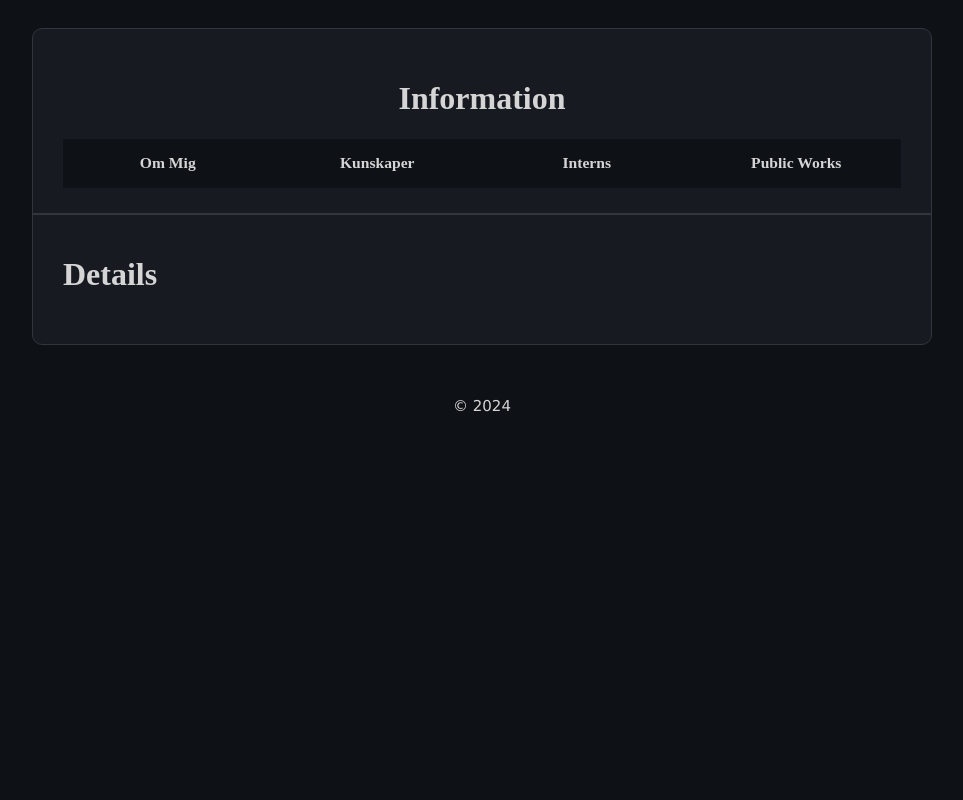
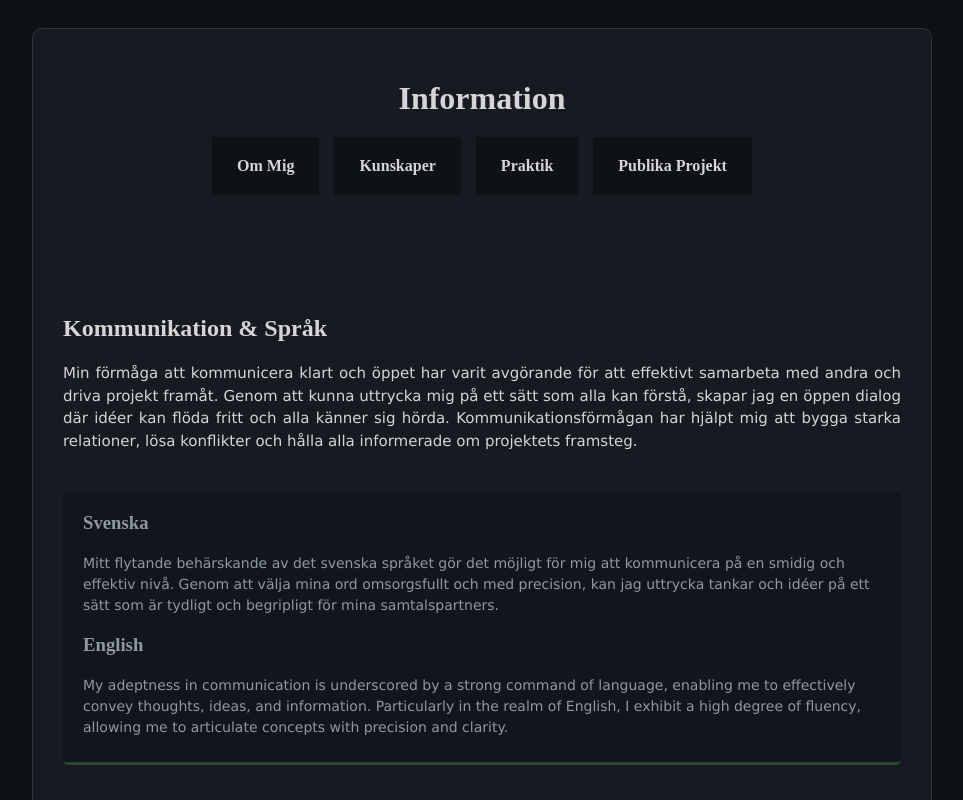
Before and after one commit to KirillPuljavin/KirillPuljavin.github.io, a React (Create React App) app: page / in a window 1280 px wide. Both pictures are taken after a click on the button "Kunskaper". Shown: the top 800 px of the page, without its empty margins (158-1121 px from the left). Built offline with nearby package versions, Linux system fonts and the light colour scheme; the HTML template or start-up script is replaced by a standard one.

Commit message:
small fixes

```diff
--- a/src/Stylesheet.scss
+++ b/src/Stylesheet.scss
@@ -107,23 +107,31 @@ p {
   border-style: solid;
   border-width: 1px;
   border-color: var(--gray);
+  align-items: center;
+  display: flex;
+  flex-direction: column;
 
   .menu {
-    height: auto;
-    min-height: 50px;
+    display: flex;
+    justify-content: center;
+    gap: 15px;
+    margin-bottom: 20px;
   }
   .menu button {
     background-color: var(--dark);
+    color: var(--font);
     border: none;
-    float: left;
-    width: 25%;
-    margin: 0 0 25px 0;
-    padding: 0px;
-    transition: background-color, transform 0.2s ease-in;
+    cursor: pointer;
+    transition: background-color 0.2s ease, transform 0.2s ease;
   }
   .menu button:hover {
     background-color: var(--dark2);
     transform: scale(1.05);
+  }
+  .menu h3 {
+    margin: 0;
+    padding: 10px 20px;
+    font-size: 1rem;
   }
 
   // Main
@@ -291,7 +299,7 @@ p {
   // Details
   #details {
     .skillGroup {
-      width: calc(100% - 40px);
+      width: calc(100%);
       background-color: var(--dark2);
       border-radius: 5px;
       padding: 1px 20px 10px 20px;
--- a/src/components/Header.jsx
+++ b/src/components/Header.jsx
@@ -5,24 +5,37 @@ const Header = () => {
 
   return (
     <>
-      <h1 style={{ textAlign: "center" }}> Information </h1>
+      <h1
+        style={{ textAlign: "center", fontSize: "2rem", marginBottom: "20px" }}
+      >
+        Information
+      </h1>
 
-      <div className="menu">
+      <div
+        className="menu"
+        style={{ display: "flex", justifyContent: "center", gap: "15px" }}
+      >
         <button onClick={() => navigate("/")}>
-          <h3>Om Mig</h3>
+          <h3 style={{ margin: "0", padding: "10px 20px" }}>Om Mig</h3>
         </button>
         <button onClick={() => navigate("/details")}>
-          <h3>Kunskaper</h3>
+          <h3 style={{ margin: "0", padding: "10px 20px" }}>Kunskaper</h3>
         </button>
         <button onClick={() => navigate("/interns")}>
-          <h3> Interns </h3>
+          <h3 style={{ margin: "0", padding: "10px 20px" }}>Praktik</h3>
         </button>
         <button onClick={() => navigate("/publicWorks")}>
-          <h3> Public Works </h3>
+          <h3 style={{ margin: "0", padding: "10px 20px" }}>Publika Projekt</h3>
         </button>
       </div>
 
-      <hr style={{ margin: "0 -30px" }} />
+      <hr
+        style={{
+          margin: "20px 0",
+          borderColor: "var(--gray)",
+          borderWidth: "1px",
+        }}
+      />
     </>
   );
 };
--- a/src/routes/Details.jsx
+++ b/src/routes/Details.jsx
@@ -1,7 +1,173 @@
 const Details = () => {
   return (
     <div id="details">
-      <h1>Details</h1>
+      <ul id="expList">
+        <li>
+          <a href="#expKomm"> - Kommunikation </a>
+        </li>
+        <li>
+          <a href="#expOOP"> - Programmering </a>
+        </li>
+        <li>
+          <a href="#expWebb"> - Webb Utveckling </a>
+        </li>
+        <li>
+          <a href="#expLead"> - Ledarskap </a>
+        </li>
+      </ul>
+
+      <br />
+      <h2 id="expKomm">Kommunikation &amp; Språk</h2>
+      <p style={{ padding: "0 0 20px 0", textAlign: "justify" }}>
+        Min förmåga att kommunicera klart och öppet har varit avgörande för att
+        effektivt samarbeta med andra och driva projekt framåt. Genom att kunna
+        uttrycka mig på ett sätt som alla kan förstå, skapar jag en öppen dialog
+        där idéer kan flöda fritt och alla känner sig hörda.
+        Kommunikationsförmågan har hjälpt mig att bygga starka relationer, lösa
+        konflikter och hålla alla informerade om projektets framsteg.
+      </p>
+
+      <div className="skillGroup">
+        <h3>Svenska</h3>
+        <p>
+          Mitt flytande behärskande av det svenska språket gör det möjligt för
+          mig att kommunicera på en smidig och effektiv nivå. Genom att välja
+          mina ord omsorgsfullt och med precision, kan jag uttrycka tankar och
+          idéer på ett sätt som är tydligt och begripligt för mina
+          samtalspartners.
+        </p>
+        <h3>English</h3>
+        <p>
+          My adeptness in communication is underscored by a strong command of
+          language, enabling me to effectively convey thoughts, ideas, and
+          information. Particularly in the realm of English, I exhibit a high
+          degree of fluency, allowing me to articulate concepts with precision
+          and clarity.
+        </p>
+      </div>
+
+      <div className="filler"></div>
+
+      <h2 id="expOOP">OOP (Object Oriented Programming)</h2>
+      <p style={{ padding: "0 0 20px 0", textAlign: "justify" }}>
+        Jag har omfattande kunskaper inom olika programmeringsspråk och en bred
+        förståelse för objektorienterad programmering, grundad i min erfarenhet
+        och utbildning. Jag har även förmågor inom databashantering och
+        serverhantering. Jag är kapabel att självständigt skapa kompletta
+        webbplatser från grunden, inklusive avancerad funktionalitet. Inte minst
+        är denna aktuella webbplatsen ett resultat av min enskilda insats.
+      </p>
+
+      <div className="skillGroup">
+        <h3>C#</h3>
+        <p>
+          Jag har en god erfarenhet av att arbeta med C# och en mängd olika
+          verktyg. Min kompetens sträcker sig till att skapa spel, applikationer
+          och annan mjukvaruutveckling på en hög nivå. Min tekniska kunnighet
+          inom back-end är stark, vilket gör mig kapabel att skapa robusta och
+          funktionella lösningar. Samtidigt trivs jag med att designa
+          användarvänliga gränssnitt (front-end) som inte bara är estetiskt
+          tilltalande utan även förhöjer användarupplevelsen.
+        </p>
+        <h3>Unity (C#)</h3>
+        <p>
+          Under de tidigare åren har jag lagt ner betydande tid och ansträngning
+          på att arbeta med Unity Engine och skapa en varierad samling
+          spelprojekt under min fritid. Detta har resulterat i en ökad
+          förståelse för mjukvaruutveckling och en förmåga att skapa spel och
+          applikationer med en stark teknisk grund och attraktivt
+          användargränssnitt.
+        </p>
+        <h3>Java</h3>
+        <p>
+          Huvudsakligen har jag valt att använda JavaFX som mitt främsta
+          instrument för att utforma och skapa en mångfald av applikationer och
+          digitala tjänster. Detta verktyg inom Java har kunnat skapa gränssnitt
+          som kombinerar estetik och funktionalitet.
+        </p>
+        <h3>C++</h3>
+        <p>För närvarande befinner jag mig i processen av att lära mig C++.</p>
+      </div>
+
+      <br />
+      <br />
+      <br />
+
+      <h2 id="expWebb">Webb-utveckling</h2>
+      <p style={{ padding: "0 0 20px 0", textAlign: "justify" }}>
+        Programmeringsspråk inriktade mot webbutveckling.
+      </p>
+
+      <div className="skillGroup">
+        <h3>HTML + CSS</h3>
+        <p>
+          Har extremt goda kunskaper inom grundliga HTML och har mycket
+          erfarenhet av att skapa sidor. CSS är grunden för att skapa attraktiva
+          hemsidor. Har goda kunskaper inom att skapa snygga, stiliga men också
+          praktiska hemsidor med CSS.
+        </p>
+        <h3>JavaScript</h3>
+        <p>
+          Genom att implementera JavaScript har jag framgångsrikt introducerat
+          dynamiska och responsiva element på olika webbplatser, vilket i sin
+          tur har förbättrat funktionaliteten och interaktiviteten för
+          användarna.
+        </p>
+        <h3>PHP</h3>
+        <p>
+          Jag har tidigare arbetat med PHP i olika projekt och besitter adekvat
+          kompetens för att skapa enkla anslutningar till databaser samt hämta
+          information från servrar.
+        </p>
+      </div>
+
+      <br />
+      <br />
+      <br />
+
+      <h2 id="expLead">Ledarskap</h2>
+      <p style={{ padding: "0 0 20px 0", textAlign: "justify" }}>
+        Med min starka entusiasm och passion, förmågan att kommunicera öppet och
+        tydligt, förmågan att leda kreativa brainstorming-sessioner och skapa en
+        samarbetsinriktad arbetsmiljö, tillsammans med min skicklighet att
+        organisera och planera, har jag varit i stånd att styra projekt och
+        företagsinitiativ med framgång.
+      </p>
+
+      <div className="skillGroup">
+        <h3>Organisationsförmåga</h3>
+        <p>
+          Min organisationsförmåga har varit en hörnsten i min roll som student
+          och entreprenör. Genom att effektivt planera och strukturera projekt
+          och uppgifter har jag kunnat maximera produktiviteten och hålla
+          projektet på rätt spår. Att kunna hantera resurser som tid och pengar
+          på ett smart sätt har varit avgörande för att uppnå våra mål och
+          leverera resultat i tid.
+        </p>
+        <h3>Enthusiasm</h3>
+        <p>
+          Att vara entusiastisk innebär att jag inte bara är engagerad i det jag
+          gör, utan också att jag kan dela den entusiasmen med mitt team och
+          inspirera dem att omfamna utmaningarna och möjligheterna framför oss.
+        </p>
+        <h3>Team-building</h3>
+        <p>
+          Teamarbete är en grundläggande del av min arbetsstil. Jag tror på att
+          alla medlemmar i teamet har något värdefullt att bidra med och genom
+          att skapa en kultur av samarbete och ömsesidig respekt har jag sett
+          att fantastiska resultat kan uppnås. Genom att stödja och coacha mina
+          teammedlemmar har vi kunnat övervinna hinder och nå våra gemensamma
+          mål.
+        </p>
+        <h3>Ide- och Brainstorm förmåga</h3>
+        <p>
+          Brainstorming är en av mina starkaste sidor. Jag älskar att samlas med
+          mitt team och kasta fram idéer, oavsett hur vågade de kan verka. Genom
+          brainstorming har jag kunnat generera innovativa lösningar på problem
+          och utforska nya möjligheter som annars kanske hade gått obemärkt
+          förbi.
+        </p>
+      </div>
     </div>
   );
 };
--- a/src/routes/Interns.jsx
+++ b/src/routes/Interns.jsx
@@ -1,7 +1,7 @@
 const Interns = () => {
   return (
     <div id="interns">
-      <h1>Interns</h1>
+      <h1> Praktik </h1>
     </div>
   );
 };
--- a/src/routes/PublicWorks.jsx
+++ b/src/routes/PublicWorks.jsx
@@ -1,10 +1,9 @@
 const PublicWorks = () => {
   return (
     <div id="publicWorks">
-      <h1>PublicWorks</h1>
+      <h1> Publika Projekt </h1>
     </div>
   );
 };
 
-// eslint-disable-next-line react-refresh/only-export-components
 export default PublicWorks;
```
